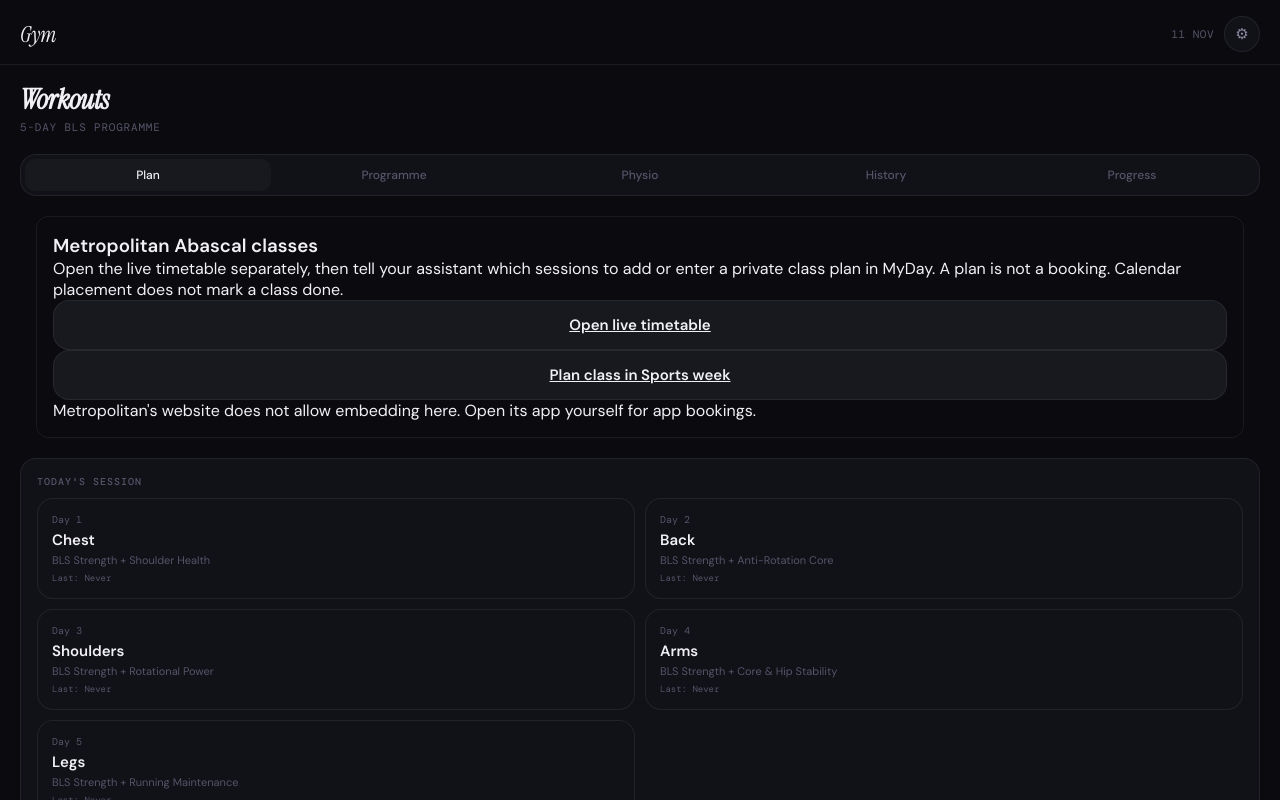
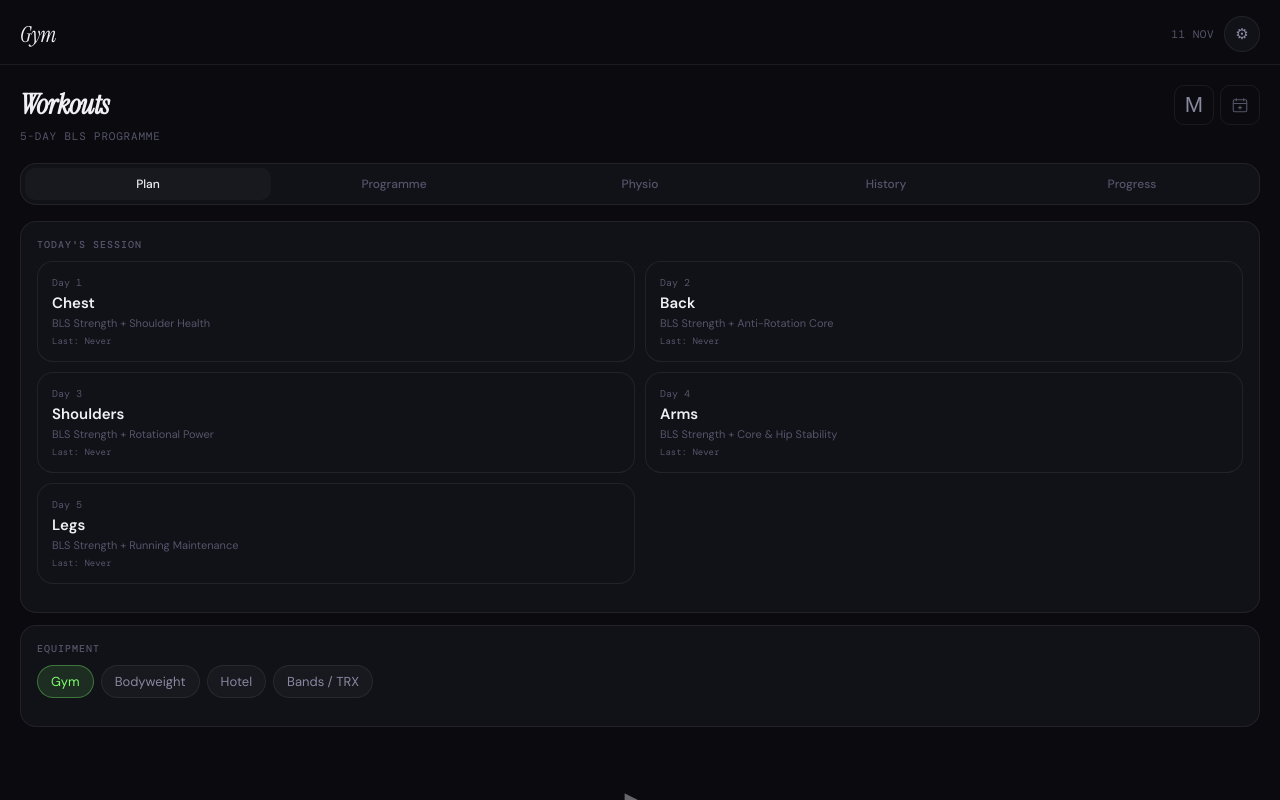
Before and after one commit to GymMH/gym-app, a plain HTML site: page index.html in a window 1280 px wide. Drawn offline with nearby package versions, Linux system fonts and the light colour scheme.

Commit message:
Replace Metropolitan panel with compact M timetable and class planner controls

```diff
--- a/index.html
+++ b/index.html
@@ -33,7 +33,7 @@
 
 <div class="section active" id="sec-workouts">
       <div class="section-head">
-        <h2>Workouts</h2>
+        <div style="display:flex;align-items:center;justify-content:space-between;gap:12px"><h2>Workouts</h2><div style="display:flex;gap:6px"><a href="https://clubmetropolitan.com/club/madrid/abascal/" target="_blank" rel="noopener" aria-label="Metropolitan Abascal live timetable" title="Metropolitan timetable" style="display:grid;place-items:center;width:40px;height:40px;border:1px solid var(--border);border-radius:10px;color:var(--text2);text-decoration:none;font-family:Arial,Helvetica,sans-serif;font-size:22px;font-weight:400;line-height:1">M</a><a href="https://mydayappmh.github.io/My-Day/?new=class" target="_blank" rel="noopener" aria-label="Plan a class in Sports week" title="Plan a class" style="display:grid;place-items:center;width:40px;height:40px;border:1px solid var(--border);border-radius:10px;color:var(--text3);text-decoration:none"><svg width="18" height="18" viewBox="0 0 24 24" fill="none" stroke="currentColor" stroke-width="1.5" aria-hidden="true"><rect x="3" y="5" width="18" height="16" rx="2"/><path d="M7 3v4m10-4v4M3 10h18m-9 3v5m-2.5-2.5h5"/></svg></a></div></div>
         <div class="sub" id="workoutSub">5-day BLS programme</div>
       </div>
 
@@ -47,7 +47,7 @@
 
       <!-- ── PLAN TAB ── -->
       <div id="wTabPlan">
-        <div id="upNextCard"></div><section style="margin:20px 16px;padding:16px;border:1px solid var(--border);border-radius:12px"><h3>Metropolitan Abascal classes</h3><p>Open the live timetable separately, then tell your assistant which sessions to add or enter a private class plan in MyDay. A plan is not a booking. Calendar placement does not mark a class done.</p><p><a class="btn btn-secondary" href="https://clubmetropolitan.com/club/madrid/abascal/" target="_blank" rel="noopener">Open live timetable</a></p><p><a class="btn btn-secondary" href="https://mydayappmh.github.io/My-Day/?new=class" target="_blank" rel="noopener">Plan class in Sports week</a></p><p>Metropolitan's website does not allow embedding here. Open its app yourself for app bookings.</p></section>
+        <div id="upNextCard"></div>
         <div class="card">
           <div class="card-title">Today's Session</div>
           <div class="workout-day-grid" id="workoutDayGrid"></div>
```
